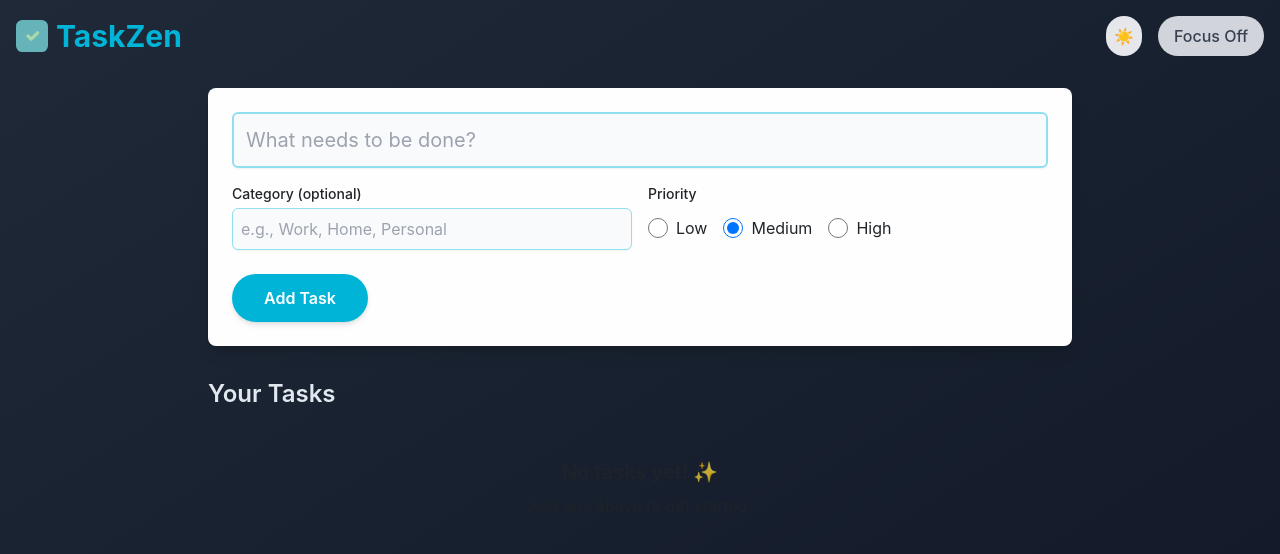
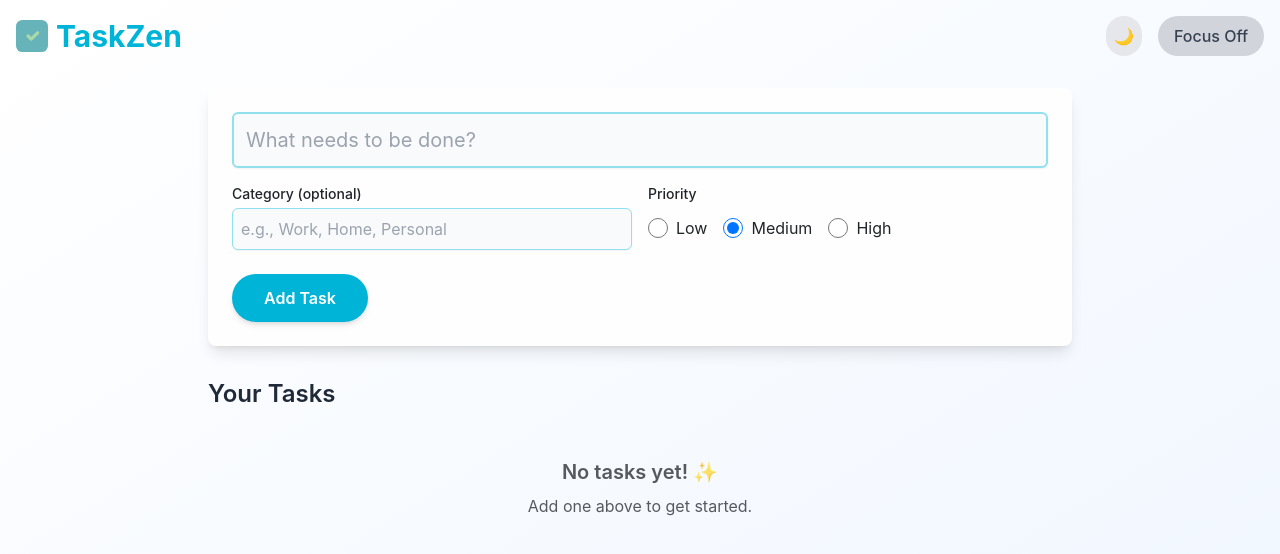
Before and after one commit to ABiR994/TaskZen, a React (Create React App) app: page / in a window 1280 px wide. Shown: the top 554 px of the page. Built offline with nearby package versions, Linux system fonts and the light colour scheme.

Commit message:
fix: Change default theme from dark to light mode

```diff
--- a/src/App.js
+++ b/src/App.js
@@ -25,7 +25,7 @@ import './index.css'; // Import Tailwind CSS
 function App() {
   // Layer 2: Orchestration - State Management
   const [tasks, setTasks] = useState(() => loadItem('tasks', []));
-  const [isDarkMode, setIsDarkMode] = useState(() => loadItem('theme', 'dark') === 'dark');
+  const [isDarkMode, setIsDarkMode] = useState(() => loadItem('theme', 'light') === 'dark');
   const [isFocusMode, setIsFocusMode] = useState(() => loadItem('focusMode', false));
 
   // Layer 2: Orchestration - Apply theme on initial load and set document title
```
